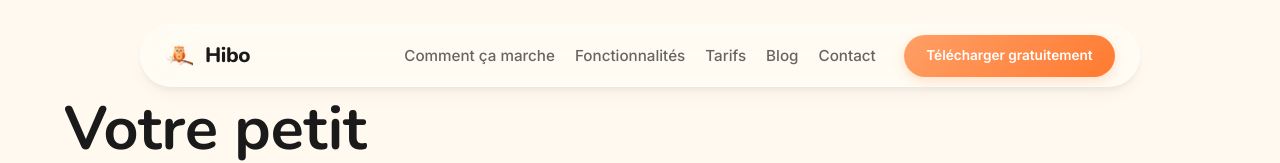
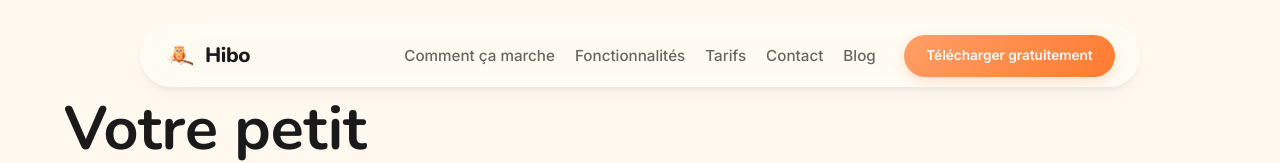
Before and after one commit to Hugo-sl/hibo-landing, a Next.js app: page / in a window 1280 px wide. Shown: the top 163 px of the page. Built offline with nearby package versions, Linux system fonts and the light colour scheme.

Commit message:
Fix: Contact link before Blog in navbar

```diff
--- a/app/components/Navbar.jsx
+++ b/app/components/Navbar.jsx
@@ -42,7 +42,8 @@ export default function Navbar() {
 
   return (
     <>
-      <style dangerouslySetInnerHTML={{ __html: `
+      <style dangerouslySetInnerHTML={{
+        __html: `
         .navbar, .navbar.scrolled {
           background: rgba(255, 255, 255, 0.45) !important;
           backdrop-filter: blur(25px) saturate(200%) !important;
@@ -60,8 +61,8 @@ export default function Navbar() {
             <Link href="/#how-it-works" onClick={closeMenu}>Comment ça marche</Link>
             <Link href="/#features" onClick={closeMenu}>Fonctionnalités</Link>
             <Link href="/#pricing" onClick={closeMenu}>Tarifs</Link>
+            <Link href="/contact" onClick={closeMenu}>Contact</Link>
             <Link href="/blog" onClick={closeMenu}>Blog</Link>
-            <Link href="/contact" onClick={closeMenu}>Contact</Link>
           </div>
           <div className="nav-right">
             <Link href="/#download" className="btn btn-primary nav-cta" onClick={closeMenu}>Télécharger gratuitement</Link>
```
